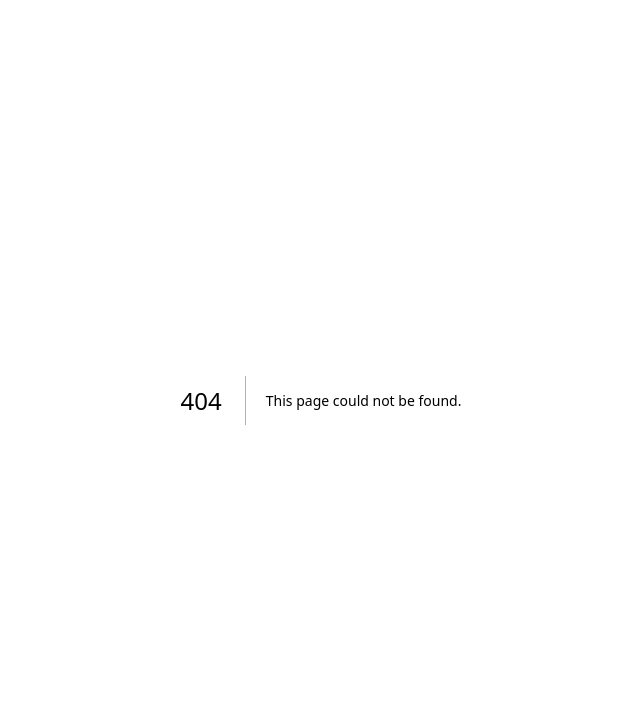
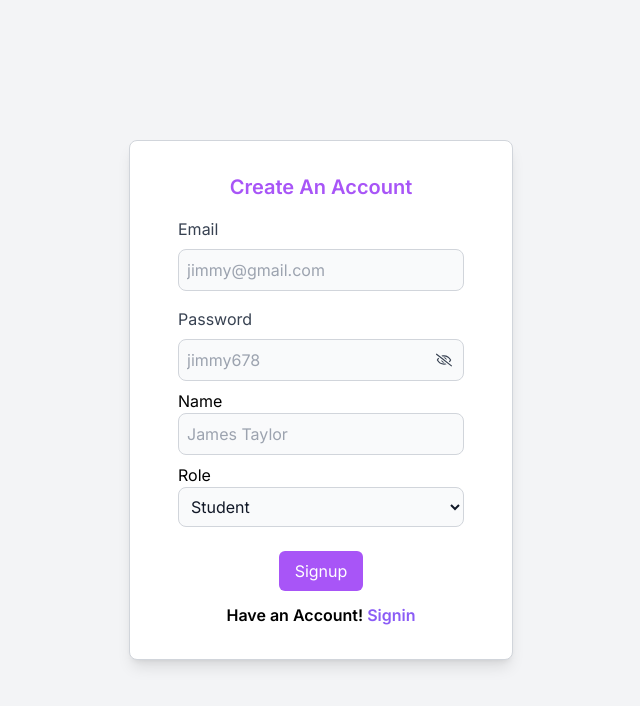
Before and after one commit to Rudra-Sankha-Sinhamahapatra/BoostHub, a Next.js app in the folder frontend/: page /signup in a window 1280 px wide. Before the commit this address had no page. Shown: the top 706 px of the page, without its empty margins (319-959 px from the left). Built offline with nearby package versions, Linux system fonts and the light colour scheme; no server answers.

Commit message:
Adding sign in ,signup page

```diff
--- /dev/null
+++ b/frontend/app/home/page.tsx
@@ -0,0 +1,9 @@
+import Dashboard from "@/components/Dashboard";
+
+export default function home(){
+    return(
+        <>
+        <Dashboard/>
+        </>
+    )
+}
--- /dev/null
+++ b/frontend/app/login/page.tsx
@@ -0,0 +1,9 @@
+import Signin from "@/components/Signin";
+
+export default function home(){
+    return(
+        <>
+        <Signin/>
+        </>
+    )
+}
--- /dev/null
+++ b/frontend/app/signup/page.tsx
@@ -0,0 +1,10 @@
+import Signup from "@/components/Signup";
+
+
+export default function home(){
+    return(
+        <>
+        <Signup/>
+        </>
+    )
+}
--- a/frontend/components/Button.tsx
+++ b/frontend/components/Button.tsx
@@ -1,14 +1,15 @@
 interface ButtonProps{
-    content:string,
-    className:string
+    content:string;
+    className:string;
+    onClick?:()=>void
 }
 
 
-export const Button=({content,className}:ButtonProps)=>{
+export const Button=({content,className,onClick}:ButtonProps)=>{
     return(
         <>
         <div>
-            <button className={className}>
+            <button className={className} onClick={onClick}>
                {content}
             </button>
         </div>
--- /dev/null
+++ b/frontend/components/Dashboard.tsx
@@ -0,0 +1,10 @@
+
+export default function Dashboard(){
+    return(
+        <>
+        <div>
+            Dashboard
+        </div>
+        </>
+    )
+}
--- /dev/null
+++ b/frontend/components/InputBox.tsx
@@ -0,0 +1,229 @@
+import { useCallback, useState } from "react";
+import { FaRegEye, FaRegEyeSlash } from "react-icons/fa";
+import { Button } from "./Button";
+import { useRouter } from "next/navigation";
+import axios from "axios";
+import { BACKEND_URL } from "@/utils/conf";
+
+console.log(`Backend: ${BACKEND_URL}`);
+
+interface InputBoxProps {
+  title: string;
+  label1: string;
+  label2: string;
+  label3?: string;
+  label4?: string;
+  warning: string;
+  warningopt: string;
+  type: string;
+}
+
+export default function InputBox({
+  title,
+  label1,
+  label2,
+  label3,
+  label4,
+  warning,
+  warningopt,
+  type,
+}: InputBoxProps) {
+  const [email, setEmail] = useState("");
+  const [password, setPassword] = useState("");
+  const [name, setName] = useState("");
+  const [role, setRole] = useState("");
+  const [showPassword, setShowPassword] = useState(false);
+  const router = useRouter();
+
+  const handleSignin = useCallback(async () => {
+    try {
+      await axios.post(
+        `${BACKEND_URL}/bh/v1/user/login`,
+        {
+          email,
+          password,
+        },
+        {
+          withCredentials: true,
+        }
+      );
+      router.push('/home');
+    } catch (error) {
+      console.error(error);
+    }
+  }, [email, password]);
+
+  const handleSignup = useCallback(async () => {
+    try {
+      await axios.post(
+        `${BACKEND_URL}/bh/v1/user/signup`,
+        {
+          email,
+          password,
+          name,
+          role,
+        },
+        {
+          withCredentials: true,
+        }
+      );
+      router.push("/home");
+    } catch (error) {
+      console.error(error);
+    }
+  }, [email, password, name, role]);
+
+  const togglePasswordVisibility = useCallback(() => {
+    setShowPassword((showPassword) => !showPassword);
+  }, []);
+  return type === "signin" ? (
+    <>
+      <div className="bg-white dark:bg-gray-800 border border-gray-300 dark:border-gray-700 rounded-lg shadow-lg p-8 w-80 md:w-96 mb-10">
+        <div className="flex flex-col">
+          <label
+            htmlFor=""
+            className="text-purple-500 text-center text-xl font-semibold"
+          >
+            {title}
+          </label>
+          <label
+            htmlFor="email"
+            className="pt-4 pl-4 text-gray-700 dark:text-gray-300"
+          >
+            {label1}
+          </label>
+          <input
+            type="email"
+            id="email"
+            value={email}
+            onChange={(e) => setEmail(e.target.value)}
+            placeholder="jimmy@gmail.com"
+            className="mt-2 p-2 mx-4 border border-gray-300 dark:border-gray-700 rounded-lg text-gray-900 dark:text-gray-100 bg-gray-50 dark:bg-gray-700"
+          />
+          <label
+            htmlFor="password"
+            className="pt-4 pl-4 text-gray-700 dark:text-gray-300"
+          >
+            {label2}
+          </label>
+          <div className="relative mt-2 mx-4">
+            <input
+              type={showPassword ? "text" : "password"}
+              id="password"
+              value={password}
+              onChange={(e) => setPassword(e.target.value)}
+              placeholder="jimmy678"
+              className="p-2 w-full border border-gray-300 dark:border-gray-700 rounded-lg text-gray-900 dark:text-gray-100 bg-gray-50 dark:bg-gray-700"
+            />
+            <button
+              type="button"
+              onClick={togglePasswordVisibility}
+              className="absolute inset-y-0 right-0 pr-3 flex items-center text-gray-700 dark:text-gray-300"
+            >
+              {showPassword ? <FaRegEye /> : <FaRegEyeSlash />}
+            </button>
+          </div>
+        </div>
+        <div className="flex justify-center mt-6">
+          <Button
+            className="py-2 px-4 bg-purple-500 text-white rounded-md hover:bg-purple-700 transition duration-300"
+            content="Login"
+            onClick={handleSignin}
+          />
+        </div>
+        <div className="dark:text-white font-semibold text-center mt-3">
+          {warning}{" "}
+          <span className="text-violet-500 cursor-pointer" onClick={()=>{
+            router.push('/signup')
+          }}>{warningopt}</span>
+        </div>
+      </div>
+    </>
+  ) : (
+    <>
+      <div className="bg-white dark:bg-gray-800 border border-gray-300 dark:border-gray-700 rounded-lg shadow-lg p-8 w-80 md:w-96">
+        <div className="flex flex-col">
+          <label
+            htmlFor=""
+            className="text-purple-500 text-center text-xl font-semibold"
+          >
+            {title}
+          </label>
+          <label
+            htmlFor="email"
+            className="pt-4 pl-4 text-gray-700 dark:text-gray-300"
+          >
+            {label1}
+          </label>
+          <input
+            type="email"
+            id="email"
+            value={email}
+            onChange={(e) => setEmail(e.target.value)}
+            placeholder="jimmy@gmail.com"
+            className="mt-2 p-2 mx-4 border border-gray-300 dark:border-gray-700 rounded-lg text-gray-900 dark:text-gray-100 bg-gray-50 dark:bg-gray-700"
+          />
+          <label
+            htmlFor="password"
+            className="pt-4 pl-4 text-gray-700 dark:text-gray-300"
+          >
+            {label2}
+          </label>
+          <div className="relative mt-2 mx-4">
+            <input
+              type={showPassword ? "text" : "password"}
+              id="password"
+              value={password}
+              onChange={(e) => setPassword(e.target.value)}
+              placeholder="jimmy678"
+              className="p-2 w-full border border-gray-300 dark:border-gray-700 rounded-lg text-gray-900 dark:text-gray-100 bg-gray-50 dark:bg-gray-700"
+            />
+            <button
+              type="button"
+              onClick={togglePasswordVisibility}
+              className="absolute inset-y-0 right-0 pr-3 flex items-center text-gray-700 dark:text-gray-300"
+            >
+              {showPassword ? <FaRegEye /> : <FaRegEyeSlash />}
+            </button>
+          </div>
+          <div className="relative mt-2 mx-4">
+            <label htmlFor="name">{label3}</label>
+            <input
+              type="text"
+              id="name"
+              value={name}
+              onChange={(e) => setName(e.target.value)}
+              placeholder="James Taylor"
+              className="p-2 w-full border border-gray-300 dark:border-gray-700 rounded-lg text-gray-900 dark:text-gray-100 bg-gray-50 dark:bg-gray-700"
+            />
+          </div>
+          <div className="relative mt-2 mx-4">
+            <label htmlFor="role">{label4}</label>
+            <select
+              id="role"
+              value={role}
+              onChange={(e) => setRole(e.target.value)}
+              className="p-2 w-full border border-gray-300 dark:border-gray-700 rounded-lg text-gray-900 dark:text-gray-100 bg-gray-50 dark:bg-gray-700"
+            >
+              <option value="student">Student</option>
+              <option value="creator">Creator</option>
+            </select>
+          </div>
+        </div>
+        <div className="flex justify-center mt-6">
+          <Button
+            className="py-2 px-4 bg-purple-500 text-white rounded-md hover:bg-purple-700 transition duration-300"
+            content="Signup"
+            onClick={handleSignup}
+          />
+        </div>
+        <div className="dark:text-white font-semibold text-center mt-3">
+          {warning}{" "}
+          <span className="text-violet-500 cursor-pointer" onClick={()=>{
+            router.push('/login')
+          }}>{warningopt}</span>
+        </div>
+      </div>
+    </>
+  );
+}
--- /dev/null
+++ b/frontend/components/Signin.tsx
@@ -0,0 +1,13 @@
+"use client"
+
+import InputBox from "./InputBox";
+
+export default function Signin() {
+
+
+    return (
+        <div className="flex items-center justify-center min-h-screen bg-gray-100 dark:bg-gray-900">
+           <InputBox type="signin" title="Login into your Account" label1="Email" label2="Password" warning="Dont Have an Account!" warningopt="Signup"/>
+        </div>
+    );
+}
--- /dev/null
+++ b/frontend/components/Signup.tsx
@@ -0,0 +1,13 @@
+"use client"
+
+import InputBox from "./InputBox";
+
+export default function Signup() {
+
+
+    return (
+        <div className="flex items-center justify-center min-h-screen bg-gray-100 dark:bg-gray-900">
+           <InputBox type="signup" title="Create An Account" label1="Email" label2="Password" label3="Name" label4="Role" warning="Have an Account!" warningopt="Signin"/>
+        </div>
+    );
+}
--- /dev/null
+++ b/frontend/utils/conf.ts
@@ -0,0 +1,2 @@
+
+export const BACKEND_URL=process.env.NEXT_PUBLIC_BACKEND_URL as string ||"http://localhost:3001";
```
